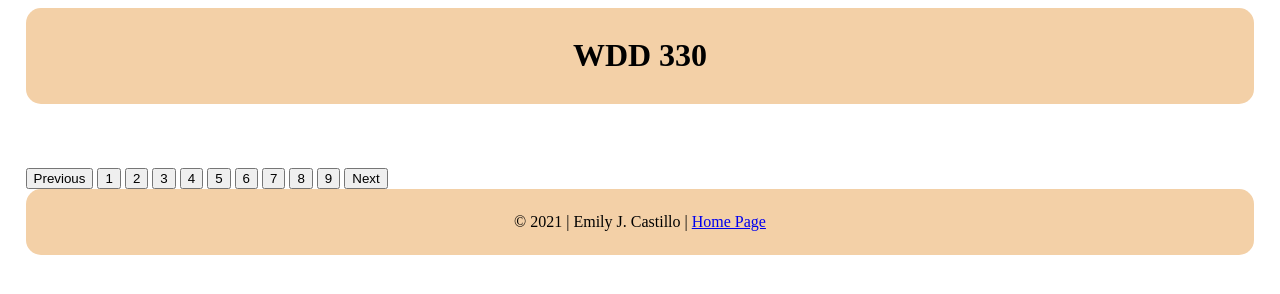
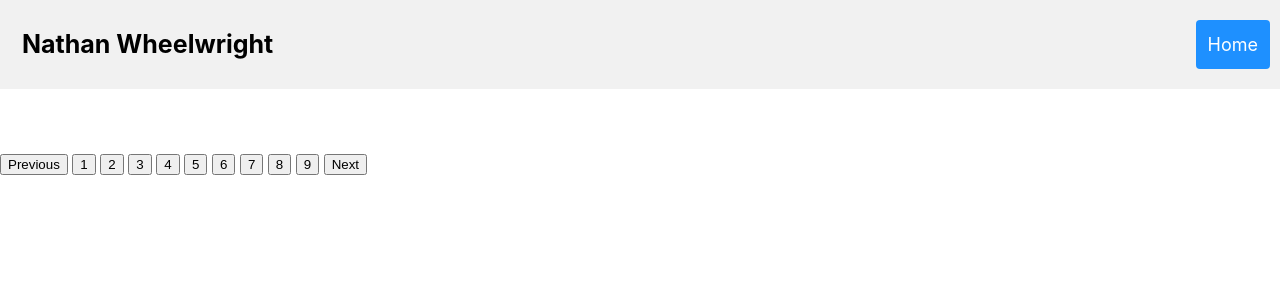
Before and after one commit to Natosphere/WDD330, a plain HTML site: page w8/swapi.html in a window 1280 px wide. Drawn offline with Linux system fonts and the light colour scheme; no server answers.

Commit message:
minor updates

```diff
--- a/w8/swapi.css
+++ b/w8/swapi.css
@@ -1,17 +1,78 @@
-header,
-footer {
-  background-color: rgb(243, 208, 167);
-  padding: 0.2rem;
-  text-align: center;
-  padding: 0.5rem 2%;
-  margin: auto;
-  border-radius: 15px;
+@media only screen and (max-width: 600px) {
+
+
+	#main {
+		margin: 5px;
+		border: solid lightgrey;
+	}
+
+	.header a {
+		float: none;
+		display: block;
+		text-align: left;
+	}
+
+	.header-right {
+		float: none;
+	}
+}
+
+
+
+* {
+	box-sizing: border-box;
+	line-height: var(--itemHeight);
+	transition: all .2s ease;
 }
 
 body {
-  padding: 0.5rem 2%;
-  margin: auto;
+	margin: 0;
+	font-family: Arial, Helvetica, sans-serif;
+	margin: 0;
+	padding: 0;
+	font-family: -apple-system, BlinkMacSystemFont, 'Segoe UI', Roboto,
+		Oxygen, Ubuntu, Cantarell, 'Open Sans', 'Helvetica Neue', sans-serif;
 }
+
+.header {
+	overflow: hidden;
+	background-color: #f1f1f1;
+	padding: 20px 10px;
+}
+
+.header a {
+	float: left;
+	color: black;
+	text-align: center;
+	padding: 12px;
+	text-decoration: none;
+	font-size: 18px;
+	line-height: 25px;
+	border-radius: 4px;
+}
+
+.header a.logo {
+	font-size: 25px;
+	font-weight: bold;
+}
+
+.header a:hover {
+	background-color: #ddd;
+	color: black;
+}
+
+.header a.active {
+	background-color: dodgerblue;
+	color: white;
+}
+
+.header-right {
+	float: right;
+}
+
+
+
+
 
 .cards {
   display: grid;
--- a/w8/swapi.html
+++ b/w8/swapi.html
@@ -11,9 +11,14 @@
   </head>
 
   <body>
-    <header>
-      <h1 id="title">WDD 330</h1>
-    </header>
+
+	<div class="header">
+		<a href="#default" class="logo">Nathan Wheelwright</a>
+		<div class="header-right">
+			<a class="active" href="https://natosphere.github.io/WDD330/">Home</a>
+		</div>
+	</div>
+
     <main>
       <div class="cards"></div>
       <button onclick="next(2)">Previous</button>
@@ -28,12 +33,6 @@
       <button onclick="next(0,9)">9</button>
       <button onclick="next(1)">Next</button>
     </main>
-    <footer>
-      <p id="copyright">
-        &copy; <span id="actualYear">2021</span> | Emily J. Castillo |
-        <a href="index.html">Home Page</a>
-      </p>
-    </footer>
     <script src="swapi.js"></script>
   </body>
 </html>
```
